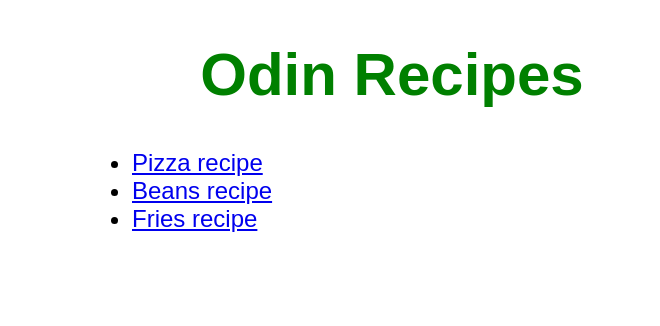
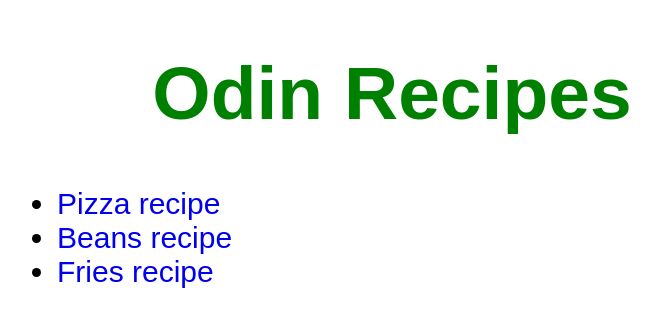
Before and after one commit to nerminDonlag/odin-recipes, a plain HTML site: page index.html in a window 1280 px wide. Shown: the whole page, without its empty margins (248-908 px from the left). Drawn offline with Linux system fonts and the light colour scheme.

Commit message:
Remove a tag underline

```diff
--- a/style.css
+++ b/style.css
@@ -1,6 +1,6 @@
 body {
   font-family: Arial, Helvetica, sans-serif;
-  font-size: 1.5em;
+  font-size: 30px;
 }
 
 h1 {
@@ -29,3 +29,7 @@ img {
   margin-right: auto;
   width: 25em;
 }
+
+a {
+  text-decoration: none;
+}
```
